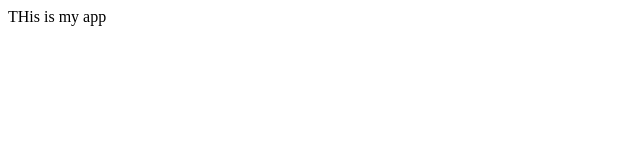
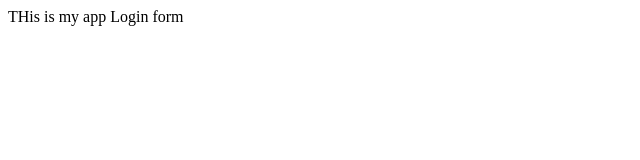
Before and after one commit to 107-prami/Myappsample, a plain HTML site: page index.html in a window 1280 px wide. Shown: the full height of the page, 0-640 px from the left. Drawn offline with Linux system fonts and the light colour scheme.

Commit message:
another change

```diff
--- /dev/null
+++ b/dir1/app1.js
@@ -0,0 +1 @@
+console.log("123")
--- a/index.html
+++ b/index.html
@@ -4,5 +4,6 @@
   </head>
   <body>
     THis is my app
+    Login form
     </body>
     </html>
```
Also changed, not shown: login.html (added, +1 -0 lines), dir2/app2.js (added), 2 other files.
